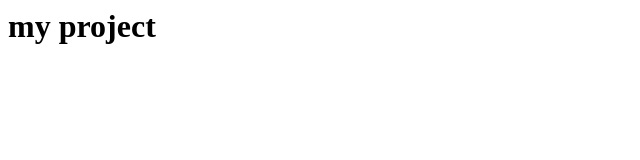
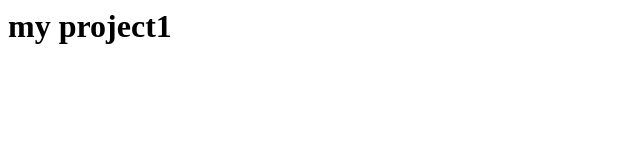
Before and after one commit to iamgajanantaur/CDAC_Project, a plain HTML site: page index.html in a window 1280 px wide. Shown: the full height of the page, 0-640 px from the left. Drawn offline with Linux system fonts and the light colour scheme.

Commit message:
new commit

```diff
--- a/index.html
+++ b/index.html
@@ -1 +1 @@
-<h1>my project</h1>
+<h1>my project1</h1>
```
